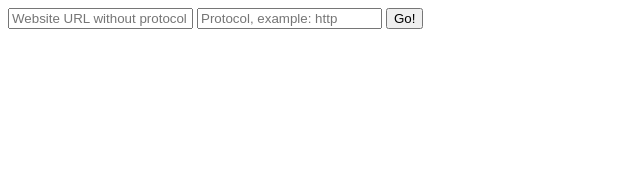
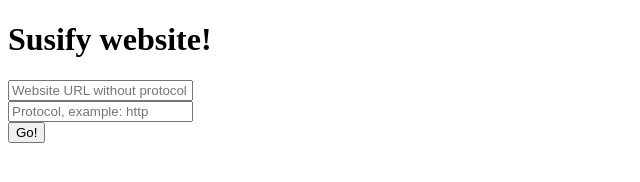
Before and after one commit to NT-Cat-1/susify, a website: page index.html in a window 1280 px wide. Shown: the whole page, without its empty margins (0-640 px from the left). Drawn offline with Linux system fonts and the light colour scheme.

Commit message:
Update index.html

```diff
--- a/index.html
+++ b/index.html
@@ -4,14 +4,15 @@
   <title>WebSite SUSifier</title>
 </head>
 <body>
-<input type="text" id="site" placeholder="Website URL without protocol">
-<input type="text" id="prot" placeholder="Protocol, example: http">
+<h1>Susify website!</h1>
+<input type="text" id="site" placeholder="Website URL without protocol"><br>
+<input type="text" id="prot" placeholder="Protocol, example: http"><br>
 <button onclick="go()">Go!</button>
 <script>
 function go(){
 var protocol = document.getElementById("prot").value;
 var site = document.getElementById("site").value;
-location.href="/susify?prot="+protocol+"&site="+site+"&policy=0";
+location.href="/susify?prot="+protocol+"&adr="+site+"&policy=0";
 }
 </script>
 </body>
```
